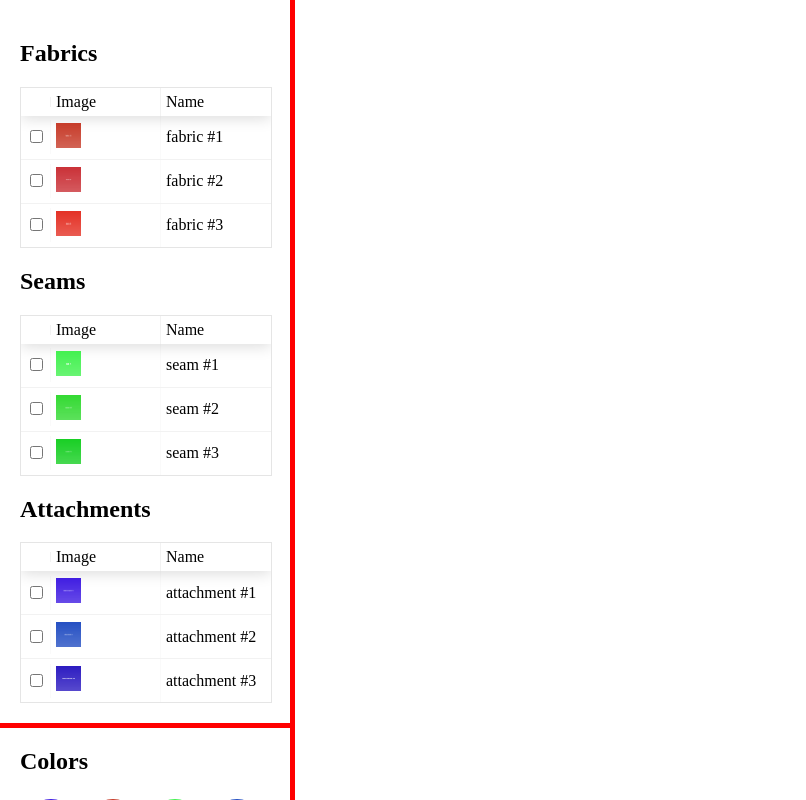
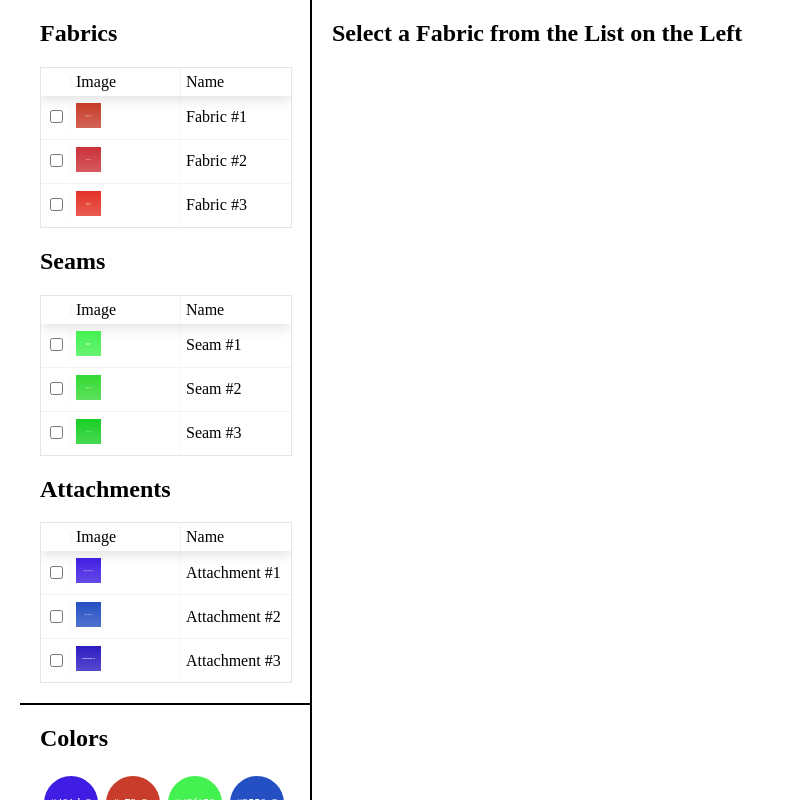
Before and after one commit to michael5891/react-webpack-babel-less, a React app: page / in a window 1280 px wide. Shown: the top 800 px of the page, without its empty margins (0-806 px from the left). Built offline with nearby package versions, Linux system fonts and the light colour scheme.

Commit message:
Support toggle selected records Capitalize material naming Support details pane Details pane support selected image

```diff
--- a/src/components/App.js
+++ b/src/components/App.js
@@ -1,7 +1,8 @@
 import React, { Component } from 'react'
-import './App.less'
 import { MATERIALS } from './materials'
 import { ToolsContainer } from './tools_container/tools_container';
+import { DetailsContainer } from './details_container/details_container';
+import './App.less'
 
 function getData(startIndex=0) {
   return new Promise((resolve) => {
@@ -17,18 +18,18 @@ class App extends Component {
       data: [],
       fabric: [],
       seam: [],
-      attachment: []
-    }
+      attachment: [],
+      selected: []
+    };
   }
 
   async componentDidMount() {
     const data = await getData();
 
     console.log('Data:', data);
-    console.log('Colors:', data.map((record) => record.color));
 
     const catalog = { fabric: [], seam: [], attachment: [] };
-    data.map((record) => catalog[record.type].push(record));
+    data.forEach((record) => catalog[record.type].push(record));
 
     this.setState({
       data,
@@ -38,11 +39,29 @@ class App extends Component {
     })
   }
 
+  toggleSelected(record) {
+    const newSelected = [...this.state.selected];
+    const newTableState = [...this.state[record.type]];
+    record.selected = !record.selected;
+
+    if (record.selected)
+      newSelected.push(record);
+    else {
+      const index = newSelected.findIndex((item) => item.id === record.id);
+      newSelected.splice(index, 1);
+    }
+
+    this.setState({
+      selected: newSelected,
+      [record.type]: newTableState
+    });
+  }
 
   render() {
     return (
       <div className="App">
-        <ToolsContainer {...this.state}/>
+        <ToolsContainer {...this.state} toggleSelected={ (record) => this.toggleSelected(record) }/>
+        <DetailsContainer records={ this.state.selected } />
       </div>
     )
   }
--- a/src/components/App.less
+++ b/src/components/App.less
@@ -1,8 +1,16 @@
 body {
-    margin: 0;
+  margin: 0;
 }
 
 .App {
-    display: flex;
-    flex-direction: row;
+  display: flex;
+  flex-direction: row;
 }
+
+.detailsContainer {
+  padding: 20px;
+}
+
+.materialNaming {
+  text-transform: capitalize;
+}
--- /dev/null
+++ b/src/components/details_container/details_container.js
@@ -0,0 +1,30 @@
+import React from 'react'
+import './details_container.less';
+
+const PlaceHolder = () => <h2>Select a Fabric from the List on the Left</h2>;
+
+const RecordName = ({ records }) => {
+  if (records.length === 1)
+    return <h2 className={'materialNaming'}>{records[0].name}</h2>;
+  else if(records.length > 1)
+    return <h2>In progress</h2>
+
+  return <PlaceHolder/>
+}
+
+const MyImg = ({ records }) => {
+  console.log(records);
+  if(records && records.length > 0)
+    return <img src={records[0].imgSrc} width="300" height="300"/>;
+
+  return '';
+}
+
+export const DetailsContainer = ({ records }) => {
+  return (
+    <div>
+      <RecordName records={ records }/>
+      <MyImg records={ records }/>
+    </div>
+  );
+};
--- a/src/components/tools_container/tools_container.js
+++ b/src/components/tools_container/tools_container.js
@@ -3,14 +3,21 @@ import { MaterialTableComponent } from '../material_table/table'
 import { MaterialPalate } from '../material_palate/palate'
 import './tools_container.less';
 
-const RecordSelect = ({ value }) => <input type="checkbox" checked={value}/>;
-const RecordImg = ({ value }) => <img src={value} width="25" height="25" alt="fabric"/>;
+const RecordSelect = ({ record, onChange }) => {
+  return <input type="checkbox" checked={record.selected} onChange={() => onChange(record)}/>;
+};
+
+const RecordImg = ({ original: record, value }) => {
+  return <img src={value} className={'recordImg'} alt={record.type}/>;
+}
+
+export const ToolsContainer = ({ data, fabric, seam, attachment, toggleSelected }) => {
 
   const columns = [
     {
       Header: '',
       accessor: 'selected',
-    Cell: RecordSelect,
+      Cell: ({ original: record }) => <RecordSelect record={record} onChange={toggleSelected}/>,
       width: 30
     },
     {
@@ -20,11 +27,11 @@ const columns = [
     },
     {
       Header: 'Name',
-    accessor: 'name'
+      accessor: 'name',
+      className: 'materialNaming'
     }
   ];
 
-export const ToolsContainer = ({ data, fabric, seam, attachment }) => {
   return (
     <div className={'columnContainer'}>
       <div className={'toolsHeader'}>
--- a/src/components/tools_container/tools_container.less
+++ b/src/components/tools_container/tools_container.less
@@ -2,21 +2,30 @@
 .columnContainer {
   display: flex;
   flex-direction: column;
+  padding: 0 20px 20px 20px;
 }
 
 .toolsContainer {
   .columnContainer;
   width: 250px;
-  padding: 20px;
-  border-right: 5px solid red;
+  border-right: 2px solid black;
 }
 
 .toolsHeader {
   .toolsContainer;
-  border-bottom: 5px solid red;
+  border-bottom: 2px solid black;
 }
 
 .toolsFooter {
   .toolsContainer;
   padding-top: 0;
 }
+
+.recordImg {
+  width: 25px;
+  height: 25px;
+}
+
+.materialNaming {
+  text-transform: capitalize;
+}
```
Also changed, not shown: src/components/material_table/table.js (+4 -4 lines), .eslintrc.js, src/components/details_container/details_container.less (added). Lines whose indentation alone changed are shown as unchanged.
